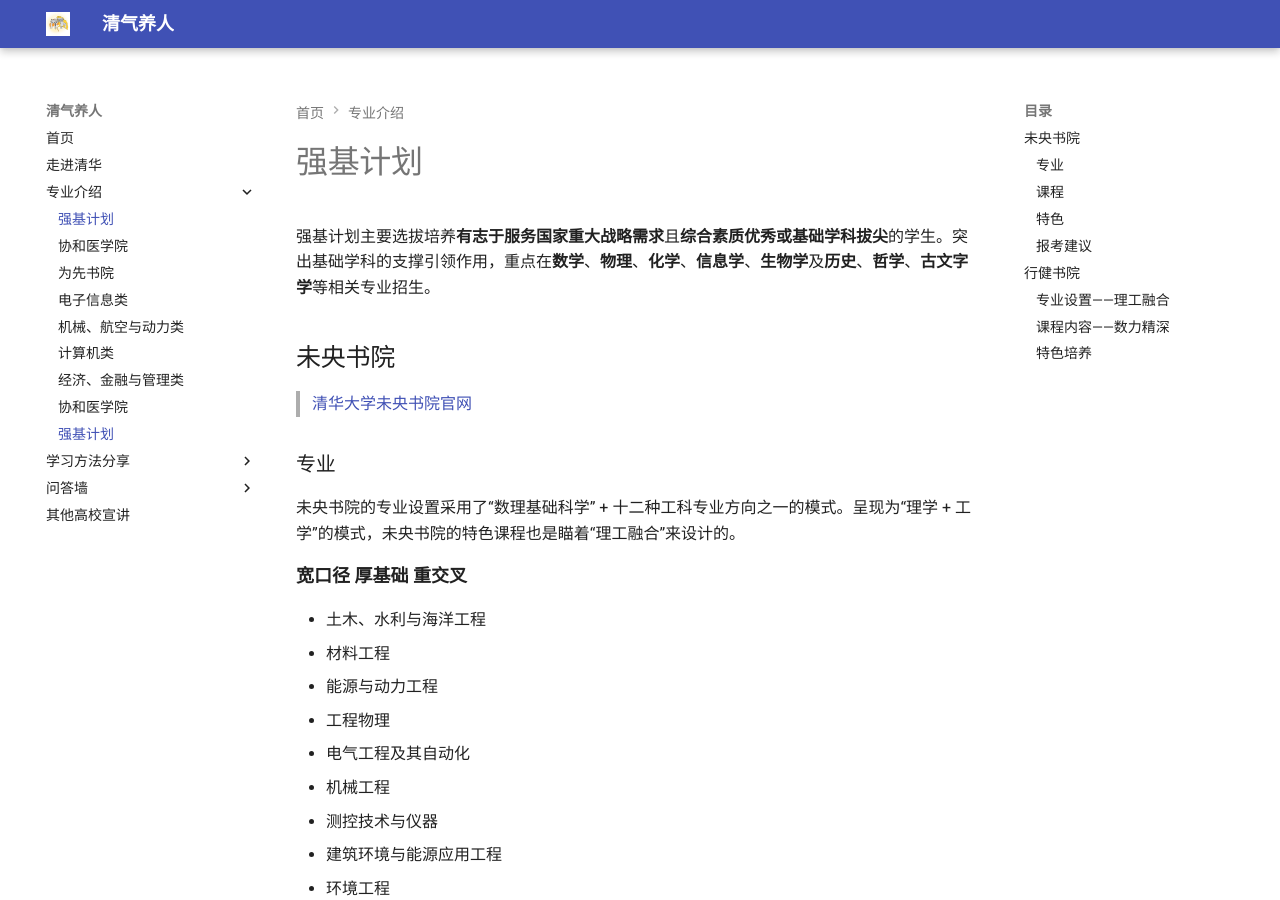
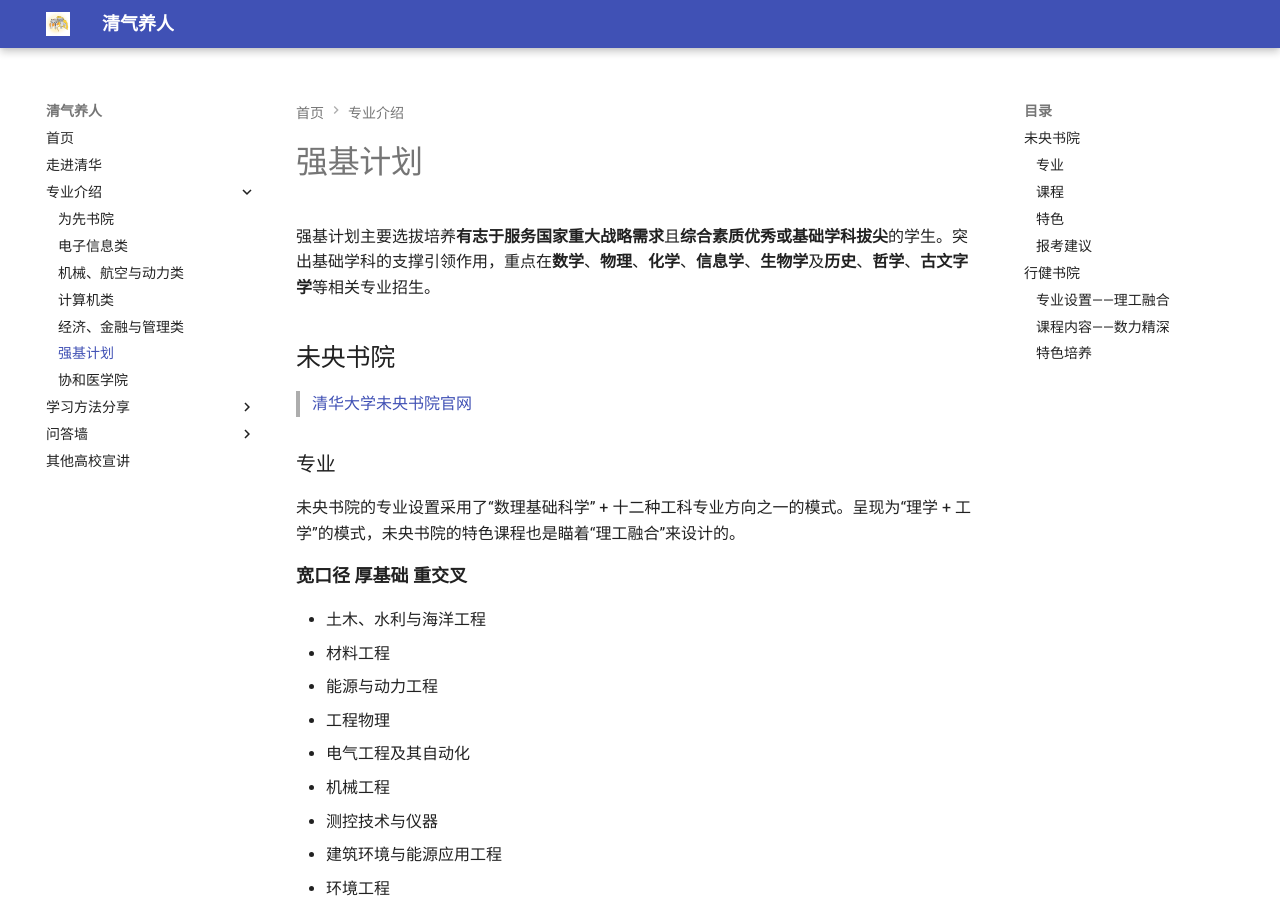
Before and after one commit to Peter-JY/qingqiyangren, an MkDocs documentation site: the page built from docs/专业介绍/强基计划.md, in a window 1280 px wide and 900 px high. Built offline with MkDocs 1.6.1 and Material for MkDocs 9.7.7, drawn with Linux system fonts in a browser that asks for light colours.

Commit message:
fix: fix nav bug

```diff
--- a/mkdocs.yml
+++ b/mkdocs.yml
@@ -16,15 +16,13 @@
   - 首页: index.md
   - 走进清华: tsinghua.md
   - 专业介绍:
-    - 强基计划: 专业介绍/强基计划.md
-    - 协和医学院: 专业介绍/协和医学院.md
     - 为先书院: 专业介绍/为先书院.md
     - 电子信息类: 专业介绍/电子信息类.md
     - 机械、航空与动力类: 专业介绍/机械、航空与动力类.md
     - 计算机类: 专业介绍/计算机类.md
     - 经济、金融与管理类: 专业介绍/经济、金融与管理类.md
+    - 强基计划: 专业介绍/强基计划.md
     - 协和医学院: 专业介绍/协和医学院.md
-    - 强基计划: 专业介绍/强基计划.md
   - 学习方法分享:
     - 语文: 学习方法分享/study.md
   - 问答墙:
```
